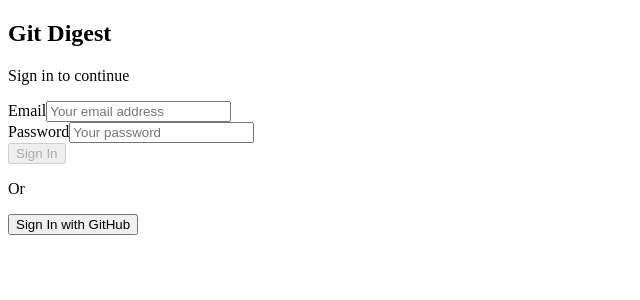
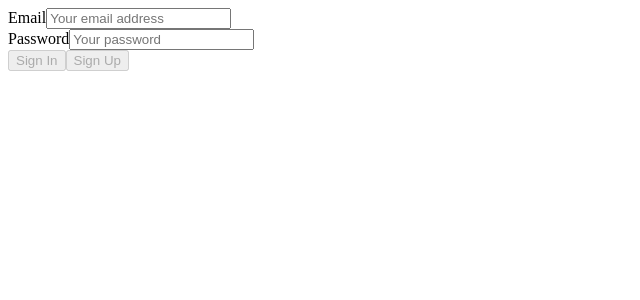
Before and after one commit to rizvihasan/git-digest-ui, an Angular app in the folder client/: page / in a window 1280 px wide. Shown: the top 300 px of the page, without its empty margins (0-640 px from the left). Built offline with nearby package versions, Linux system fonts and the light colour scheme.

Commit message:
refactor(auth): centralize navigation logic in SupabaseService

```diff
--- a/client/src/app/core/supabase.ts
+++ b/client/src/app/core/supabase.ts
@@ -1,21 +1,31 @@
-// client/src/app/core/supabase.ts
+// src/app/core/supabase.ts
 
-import { Injectable } from '@angular/core';
+import { Injectable, inject } from '@angular/core';
+import { Router } from '@angular/router'; // 1. Import the Router
 import { createClient, SupabaseClient } from '@supabase/supabase-js';
-import { environment } from 'app/environments/environment';
+import { environment } from '@env';
 
 @Injectable({
   providedIn: 'root'
 })
 export class SupabaseService {
   public readonly client: SupabaseClient;
+  private router = inject(Router); // 2. Inject the Router
 
   constructor() {
-    // I'm initializing the Supabase client here, using the keys
-    // from our environment file. This is the only place this will happen.
     this.client = createClient(
       environment.supabaseUrl,
       environment.supabaseKey
     );
+
+    // 3. This is our global listener for any authentication event.
+    this.client.auth.onAuthStateChange((event, session) => {
+      // We only care about the SIGNED_IN event for this logic.
+      if (event === 'SIGNED_IN') {
+        console.log('SupabaseService: User signed in, navigating to dashboard.');
+        // When a user signs in (via any method), navigate them to the dashboard.
+        this.router.navigate(['/dashboard']);
+      }
+    });
   }
 }
--- a/client/src/app/pages/auth/auth.html
+++ b/client/src/app/pages/auth/auth.html
@@ -1,7 +1,3 @@
-<div class="auth-container">
-    <h2>Git Digest</h2>
-    <p>Sign in to continue</p>
-
 <form [formGroup]="signInForm" (ngSubmit)="handleSignIn()">
     <div>
       <label for="email">Email</label>
@@ -11,16 +7,12 @@
       <label for="password">Password</label>
       <input id="password" type="password" formControlName="password" placeholder="Your password">
     </div>
+
     <button type="submit" [disabled]="signInForm.invalid">
       Sign In
     </button>
+
+    <button type="button" (click)="handleSignUp()" [disabled]="signInForm.invalid">
+      Sign Up
+    </button>
   </form>
-
-    <p>Or</p>
-
-    <button (click)="handleGitHubSignIn()">
-      Sign In with GitHub
-    </button>
-
-    <p *ngIf="errorMessage">{{ errorMessage }}</p>
-  </div>
--- a/client/src/app/pages/auth/auth.ts
+++ b/client/src/app/pages/auth/auth.ts
@@ -2,7 +2,7 @@
 import { Component, inject } from '@angular/core';
 import { CommonModule } from '@angular/common';
 import { FormBuilder, ReactiveFormsModule, Validators } from '@angular/forms';
-import { SupabaseService } from '../../core/supabase'; // I'm importing our service.
+import { SupabaseService } from '../../core/supabase';
 
 @Component({
   selector: 'app-auth',
@@ -13,7 +13,6 @@ import { SupabaseService } from '../../core/supabase'; // I'm importing our serv
 })
 export class AuthComponent {
   private formBuilder = inject(FormBuilder);
-  // I'm injecting the SupabaseService so I can use it.
   private supabase = inject(SupabaseService);
 
   errorMessage = '';
@@ -23,16 +22,39 @@ export class AuthComponent {
     password: ['', [Validators.required]],
   });
 
-  // This is the updated sign-in logic.
-  async handleSignIn(): Promise<void> {
+  // The new, dedicated Sign Up method
+  async handleSignUp(): Promise<void> {
     if (this.signInForm.invalid) return;
     this.errorMessage = '';
-
     try {
       const email = this.signInForm.value.email as string;
       const password = this.signInForm.value.password as string;
 
-      // I'm calling the Supabase client to sign in the user.
+      // Using the EXPLICIT signUp method now
+      const { data, error } = await this.supabase.client.auth.signUp({
+        email,
+        password,
+      });
+
+      if (error) {
+        this.errorMessage = error.message;
+      } else {
+        // A different success message for sign-up
+        this.errorMessage = 'Success! Please check your email for a confirmation link.';
+      }
+    } catch (error: any) {
+      this.errorMessage = error.message || 'An unexpected error occurred during sign-up.';
+    }
+  }
+
+  // This is the existing Sign In method, which we know works
+  async handleSignIn(): Promise<void> {
+    if (this.signInForm.invalid) return;
+    this.errorMessage = '';
+    try {
+      const email = this.signInForm.value.email as string;
+      const password = this.signInForm.value.password as string;
+
       const { error } = await this.supabase.client.auth.signInWithPassword({
         email,
         password,
@@ -40,30 +62,17 @@ export class AuthComponent {
 
       if (error) {
         this.errorMessage = error.message;
-      } else {
-        // In a real app, I would navigate to the dashboard here.
-        // For now, an alert is fine for testing.
-        alert('Login successful! (Check console for user session)');
       }
+      // The success alert and navigation are now gone from here.
+      // The onAuthStateChange listener in our service will handle it.
+
     } catch (error: any) {
       this.errorMessage = error.message || 'An unexpected error occurred.';
     }
   }
 
-  // This is the updated GitHub sign-in logic.
+  // This method remains the same
   async handleGitHubSignIn(): Promise<void> {
-    this.errorMessage = '';
-    try {
-      // I'm calling the Supabase client to start the GitHub OAuth flow.
-      const { error } = await this.supabase.client.auth.signInWithOAuth({
-        provider: 'github',
-      });
-
-      if (error) {
-        this.errorMessage = error.message;
-      }
-    } catch (error: any) {
-      this.errorMessage = error.message || 'An unexpected error occurred.';
-    }
+    // ...
   }
 }
```
Lines whose indentation alone changed are shown as unchanged.
